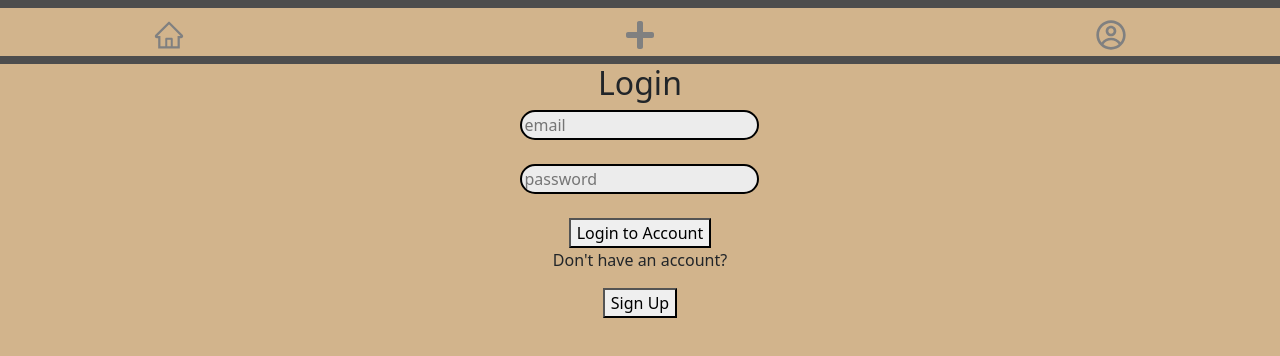
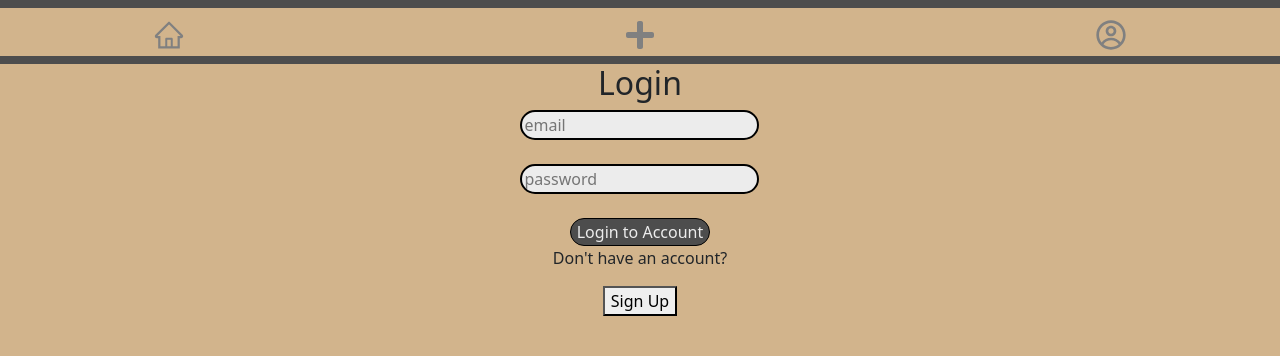
Before and after one commit to mburrow303/capstone-client, a React (Create React App) app: page /auth in a window 1280 px wide. Shown: the top 356 px of the page. Built offline with nearby package versions, Linux system fonts and the light colour scheme.

Commit message:
Update login.css
#submit_button

```diff
--- a/src/components/auth/login/login.css
+++ b/src/components/auth/login/login.css
@@ -11,7 +11,7 @@ input {
         border:2px solid black;
     }
 
-.submit_button {
+#submit_button {
     border: 1.5px solid black;
     border-radius: 1rem;
     background-color: #4D4D4D;
```
